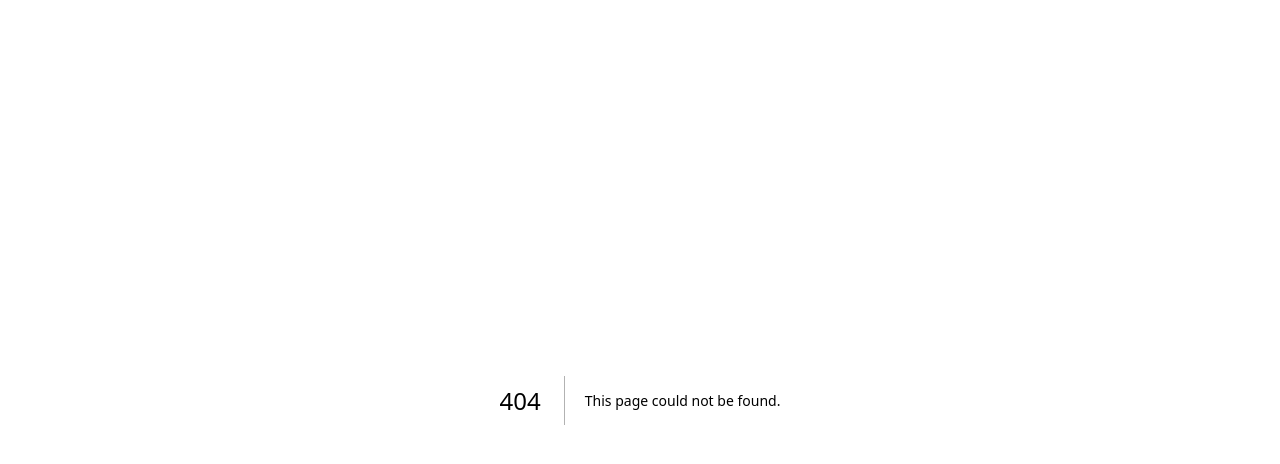
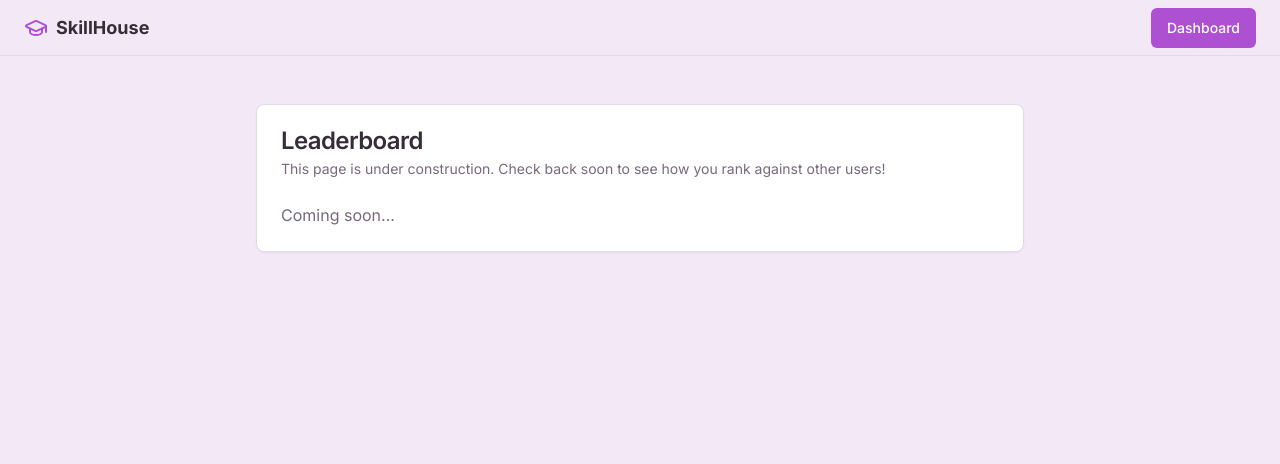
Before and after one commit to iamaanahmad/skill-house, a Next.js app: page /leaderboard in a window 1280 px wide. Before the commit this address had no page. Shown: the top 464 px of the page. Built offline with nearby package versions, Linux system fonts and the light colour scheme.

Commit message:
Are all pages available that we linked on Dashboard and Frontend.

```diff
--- a/src/app/dashboard/layout.tsx
+++ b/src/app/dashboard/layout.tsx
@@ -57,7 +57,7 @@ export default function DashboardLayout({
               </SidebarMenuButton>
             </SidebarMenuItem>
             <SidebarMenuItem>
-              <SidebarMenuButton href="#">
+              <SidebarMenuButton href="/leaderboard">
                 <Users />
                 Leaderboard
               </SidebarMenuButton>
--- /dev/null
+++ b/src/app/leaderboard/page.tsx
@@ -0,0 +1,43 @@
+import Link from "next/link";
+import { GraduationCap } from "lucide-react";
+import { Button } from "@/components/ui/button";
+import {
+  Card,
+  CardContent,
+  CardDescription,
+  CardHeader,
+  CardTitle,
+} from "@/components/ui/card";
+
+export default function LeaderboardPage() {
+  return (
+    <div className="bg-background min-h-screen">
+       <header className="px-4 lg:px-6 h-14 flex items-center border-b">
+        <Link href="/" className="flex items-center justify-center font-bold text-lg">
+          <GraduationCap className="h-6 w-6 text-primary" />
+          <span className="ml-2">SkillHouse</span>
+        </Link>
+        <div className="ml-auto">
+             <Button asChild>
+                <Link href="/dashboard">Dashboard</Link>
+            </Button>
+        </div>
+      </header>
+      <main className="container mx-auto py-12 px-4 md:px-6">
+        <div className="max-w-3xl mx-auto">
+          <Card>
+            <CardHeader>
+              <CardTitle>Leaderboard</CardTitle>
+              <CardDescription>
+                This page is under construction. Check back soon to see how you rank against other users!
+              </CardDescription>
+            </CardHeader>
+            <CardContent>
+              <p className="text-muted-foreground">Coming soon...</p>
+            </CardContent>
+          </Card>
+        </div>
+      </main>
+    </div>
+  );
+}
--- a/src/app/page.tsx
+++ b/src/app/page.tsx
@@ -93,10 +93,10 @@ export default function HomePage() {
                <Link href="/about" className="text-xs hover:underline underline-offset-4" prefetch={false}>
                 About & FAQ
               </Link>
-              <Link href="#" className="text-xs hover:underline underline-offset-4" prefetch={false}>
+              <Link href="/terms" className="text-xs hover:underline underline-offset-4" prefetch={false}>
                 Terms
               </Link>
-              <Link href="#" className="text-xs hover:underline underline-offset-4" prefetch={false}>
+              <Link href="/privacy" className="text-xs hover:underline underline-offset-4" prefetch={false}>
                 Privacy
               </Link>
             </nav>
--- /dev/null
+++ b/src/app/privacy/page.tsx
@@ -0,0 +1,43 @@
+import Link from "next/link";
+import { GraduationCap } from "lucide-react";
+import { Button } from "@/components/ui/button";
+import {
+  Card,
+  CardContent,
+  CardDescription,
+  CardHeader,
+  CardTitle,
+} from "@/components/ui/card";
+
+export default function PrivacyPage() {
+  return (
+    <div className="bg-background min-h-screen">
+       <header className="px-4 lg:px-6 h-14 flex items-center border-b">
+        <Link href="/" className="flex items-center justify-center font-bold text-lg">
+          <GraduationCap className="h-6 w-6 text-primary" />
+          <span className="ml-2">SkillHouse</span>
+        </Link>
+        <div className="ml-auto">
+             <Button asChild>
+                <Link href="/dashboard">Dashboard</Link>
+            </Button>
+        </div>
+      </header>
+      <main className="container mx-auto py-12 px-4 md:px-6">
+        <div className="max-w-3xl mx-auto">
+          <Card>
+            <CardHeader>
+              <CardTitle>Privacy Policy</CardTitle>
+              <CardDescription>
+                This page is under construction. Our privacy policy will be available here soon.
+              </CardDescription>
+            </CardHeader>
+            <CardContent>
+              <p className="text-muted-foreground">Coming soon...</p>
+            </CardContent>
+          </Card>
+        </div>
+      </main>
+    </div>
+  );
+}
--- /dev/null
+++ b/src/app/terms/page.tsx
@@ -0,0 +1,43 @@
+import Link from "next/link";
+import { GraduationCap } from "lucide-react";
+import { Button } from "@/components/ui/button";
+import {
+  Card,
+  CardContent,
+  CardDescription,
+  CardHeader,
+  CardTitle,
+} from "@/components/ui/card";
+
+export default function TermsPage() {
+  return (
+    <div className="bg-background min-h-screen">
+       <header className="px-4 lg:px-6 h-14 flex items-center border-b">
+        <Link href="/" className="flex items-center justify-center font-bold text-lg">
+          <GraduationCap className="h-6 w-6 text-primary" />
+          <span className="ml-2">SkillHouse</span>
+        </Link>
+        <div className="ml-auto">
+             <Button asChild>
+                <Link href="/dashboard">Dashboard</Link>
+            </Button>
+        </div>
+      </header>
+      <main className="container mx-auto py-12 px-4 md:px-6">
+        <div className="max-w-3xl mx-auto">
+          <Card>
+            <CardHeader>
+              <CardTitle>Terms of Service</CardTitle>
+              <CardDescription>
+                This page is under construction. Our terms of service will be available here soon.
+              </CardDescription>
+            </CardHeader>
+            <CardContent>
+              <p className="text-muted-foreground">Coming soon...</p>
+            </CardContent>
+          </Card>
+        </div>
+      </main>
+    </div>
+  );
+}
```
